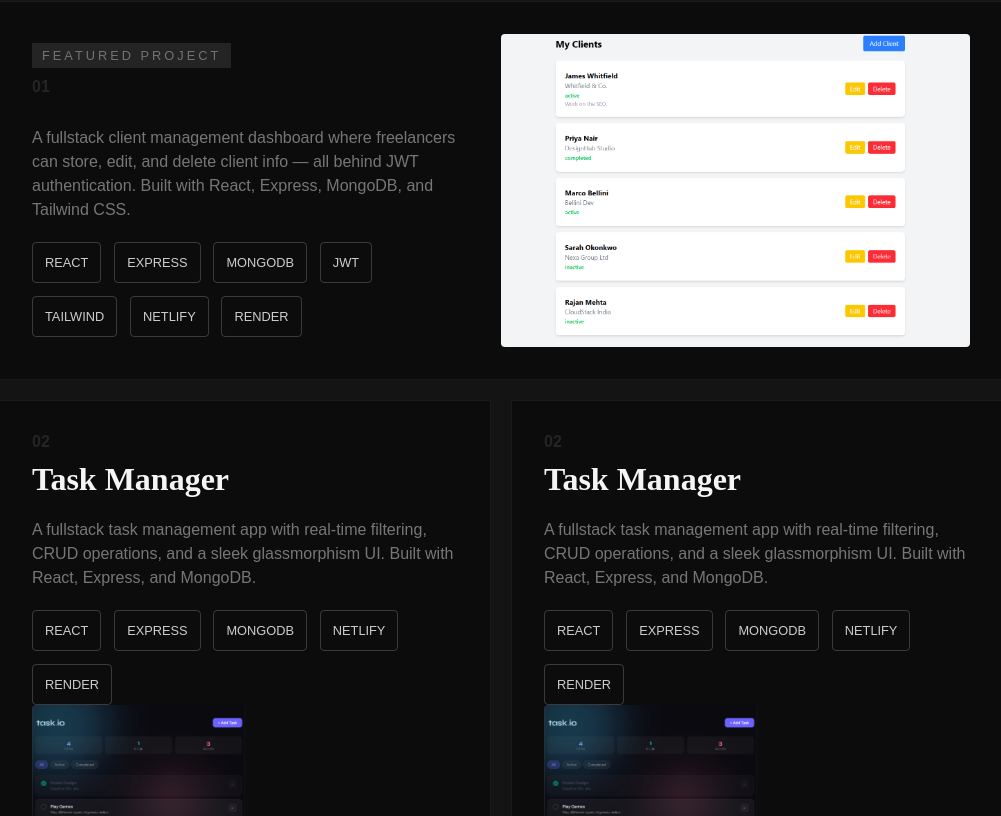
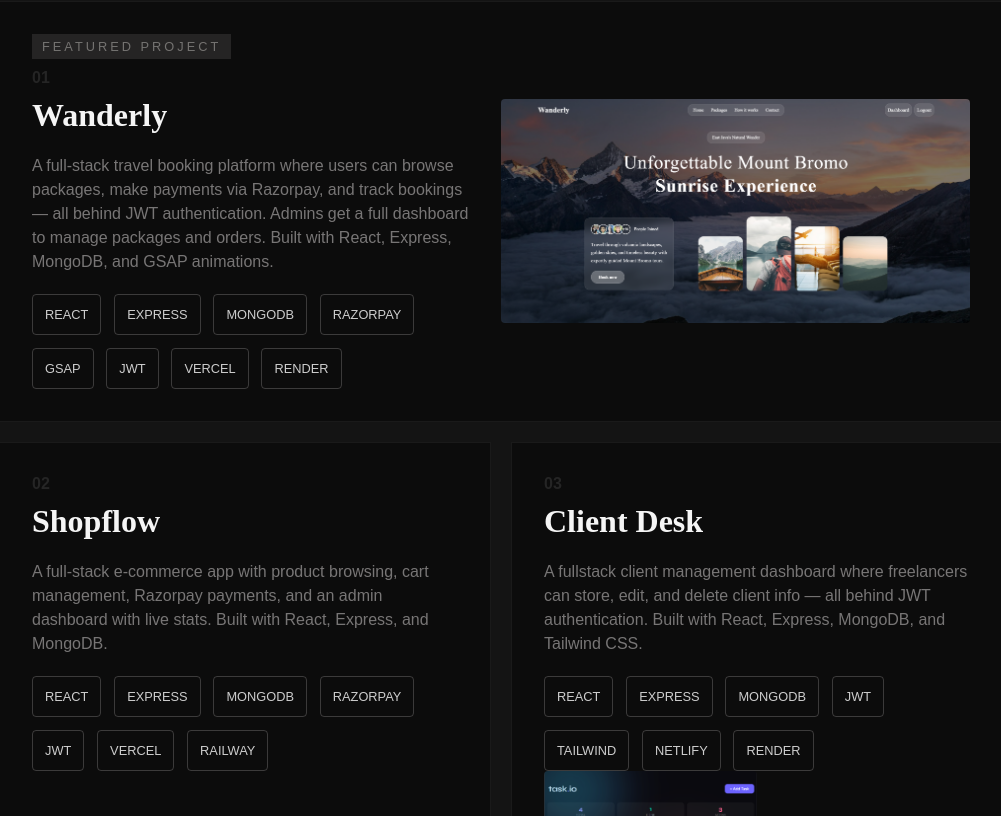
Before and after one commit to zishanx/Portfolio, a React (Vite) app: page / in a window 1280 px wide. Shown: the part 864-1680 px from the top of the page, without its empty margins (139-1140 px from the left). Built offline with nearby package versions, Linux system fonts and the light colour scheme; a web font is replaced by a local one.

Commit message:
Work done on 24-06-2026

```diff
--- a/src/components/Project.jsx
+++ b/src/components/Project.jsx
@@ -25,19 +25,20 @@ export default function Project() {
                     <div className="details">
                         <h3 className="feat">FEATURED PROJECT</h3>
                         <h4 className="num">01</h4>
-                        <h2 className="pro-name"></h2>
-                        <p className="pro-detail">A fullstack client management dashboard where freelancers can store, edit, and delete client info — all behind JWT authentication. Built with React, Express, MongoDB, and Tailwind CSS.</p>
+                        <h2 className="pro-name">Wanderly</h2>
+                        <p className="pro-detail">A full-stack travel booking platform where users can browse packages, make payments via Razorpay, and track bookings — all behind JWT authentication. Admins get a full dashboard to manage packages and orders. Built with React, Express, MongoDB, and GSAP animations.</p>
                         <div className="tags">
                             <span className="tag">REACT</span>
                             <span className="tag">EXPRESS</span>
                             <span className="tag">MONGODB</span>
+                            <span className="tag">RAZORPAY</span>
+                            <span className="tag">GSAP</span>
                             <span className="tag">JWT</span>
-                            <span className="tag">TAILWIND</span>
-                            <span className="tag">NETLIFY</span>
+                            <span className="tag">VERCEL</span>
                             <span className="tag">RENDER</span>
                         </div>
                     </div>
-                    <img className="feat-img" src={clientdeskImg} alt="ClientDesk dashboard" />
+                    <img className="feat-img" src={wanderly} alt="Wanderly" />
                 </motion.div>
                 <motion.div
                     className="pro-cards "
@@ -48,17 +49,19 @@ export default function Project() {
                 >
                     <div className="details">
                         <h4 className="num">02</h4>
-                        <h2 className="pro-name">Task Manager</h2>
-                        <p className="pro-detail">A fullstack task management app with real-time filtering, CRUD operations, and a sleek glassmorphism UI. Built with React, Express, and MongoDB.</p>
+                        <h2 className="pro-name">Shopflow</h2>
+                        <p className="pro-detail">A full-stack e-commerce app with product browsing, cart management, Razorpay payments, and an admin dashboard with live stats. Built with React, Express, and MongoDB.</p>
                         <div className="tags">
                             <span className="tag">REACT</span>
                             <span className="tag">EXPRESS</span>
                             <span className="tag">MONGODB</span>
-                            <span className="tag">NETLIFY</span>
-                            <span className="tag">RENDER</span>
+                            <span className="tag">RAZORPAY</span>
+                            <span className="tag">JWT</span>
+                            <span className="tag">VERCEL</span>
+                            <span className="tag">RAILWAY</span>
                         </div>
                     </div>
-                    <img className="feat-img" src={image} alt="Task Manager" />
+                    <img className="feat-img" src={shopflow} alt="Task Manager" />
                 </motion.div>
                 <motion.div
                     className="pro-cards "
@@ -68,13 +71,15 @@ export default function Project() {
                     transition={{ duration: 0.8, delay: 0.5 }}
                 >
                     <div className="details">
-                        <h4 className="num">02</h4>
-                        <h2 className="pro-name">Task Manager</h2>
-                        <p className="pro-detail">A fullstack task management app with real-time filtering, CRUD operations, and a sleek glassmorphism UI. Built with React, Express, and MongoDB.</p>
+                        <h4 className="num">03</h4>
+                        <h2 className="pro-name">Client Desk</h2>
+                        <p className="pro-detail">A fullstack client management dashboard where freelancers can store, edit, and delete client info — all behind JWT authentication. Built with React, Express, MongoDB, and Tailwind CSS.</p>
                         <div className="tags">
                             <span className="tag">REACT</span>
                             <span className="tag">EXPRESS</span>
                             <span className="tag">MONGODB</span>
+                            <span className="tag">JWT</span>
+                            <span className="tag">TAILWIND</span>
                             <span className="tag">NETLIFY</span>
                             <span className="tag">RENDER</span>
                         </div>
```
